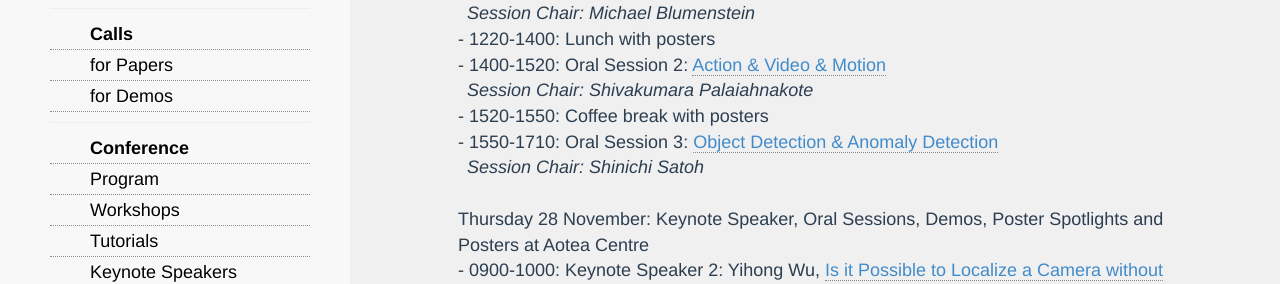
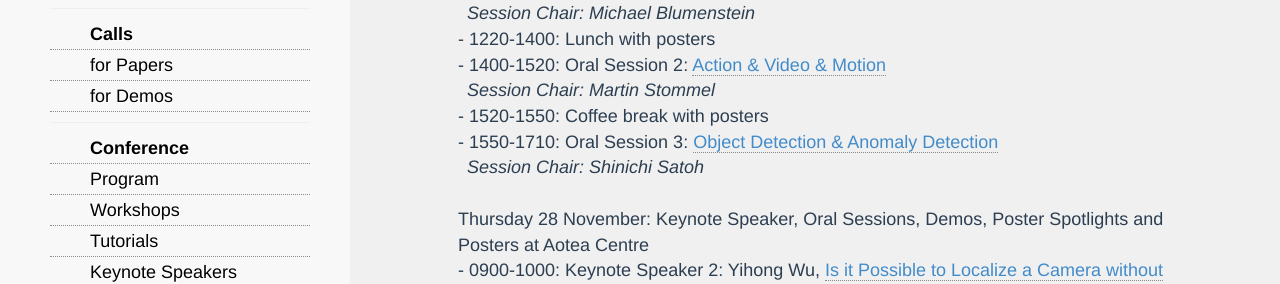
Before and after one commit to AndrewChenUoA/ACPR2019, a Jekyll site: the page built from program.html, in a window 1280 px wide and 900 px high, scrolled down 1594 px. Shown: the part 180-464 px from the top of the window. Built offline with Jekyll 4.4.1, drawn with Linux system fonts in a browser that asks for light colours; nearby versions of some CDN libraries; Markdown is read by kramdown in place of the engine named in the settings; some of the changed text lies outside the part shown.

Commit message:
Update session chair

```diff
--- a/program.html
+++ b/program.html
@@ -51,7 +51,7 @@ title: ACPR 2019 - The 5th Asian Conference on Pattern Recognition
 	&ensp;<i>Session Chair: Michael Blumenstein</i><br/>
   - 1220-1400: Lunch with posters<br/>
   - 1400-1520: Oral Session 2: <a href="/program.html#or2">Action & Video & Motion</a><br/>
-	&ensp;<i>Session Chair: Shivakumara Palaiahnakote</i><br/>
+	&ensp;<i>Session Chair: Martin Stommel</i><br/>
   - 1520-1550: Coffee break with posters<br/>
   - 1550-1710: Oral Session 3: <a href="/program.html#or3">Object Detection & Anomaly Detection</a><br/>
 	&ensp;<i>Session Chair: Shinichi Satoh</i><br/><br/>
@@ -99,7 +99,7 @@ title: ACPR 2019 - The 5th Asian Conference on Pattern Recognition
   203: Dalia Rodríguez-Salas, Nishant Ravikumar, Mathias Seuret and Andreas Maier. ForestNet - Automatic Design of Sparse Multilayer Perceptron Network Architectures using Ensembles of Randomized Trees<br/>
   279: Zhiwei Wen, Zhiwei Ke, Weicheng Xie and Linlin Shen. Clustering-based Adaptive Dropout for CNN-based Classification<br/><br/>
   <b id="or2">Oral Session 2: Action & Video & Motion</b><br/>
-  &ensp;<i>Session Chair: Shivakumara Palaiahnakote</i><br/>
+  &ensp;<i>Session Chair: Martin Stommel</i><br/>
   40: Liang Feng, Hiroaki Igarashi, Seiya Shibata, Yuki Kobayashi, Takashi Takenaka and Wei Zhang. Real-time Detection and Tracking using Hybrid DNNs and Space-aware Color Feature: from Algorithm to System<br/>
   112: Adil Rahman, Prasun Roy and Umapada Pal. Continuous Motion Character Recognition using RNN Architecture in Air-Writing Environment<br/>
   179: Yutong Zhou and Nobutaka Shimada. Using Motion Compensation and Matrix Completion Algorithm to Remove Rain Streaks and Snow for Video Sequences<br/>
```
